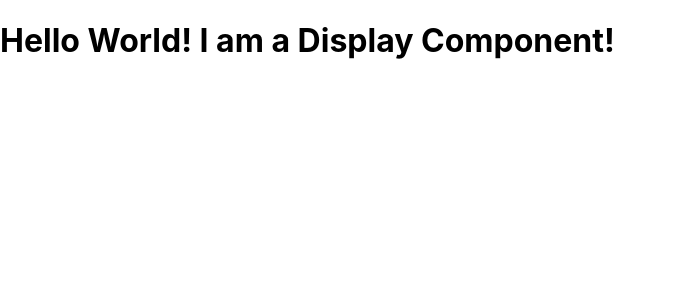
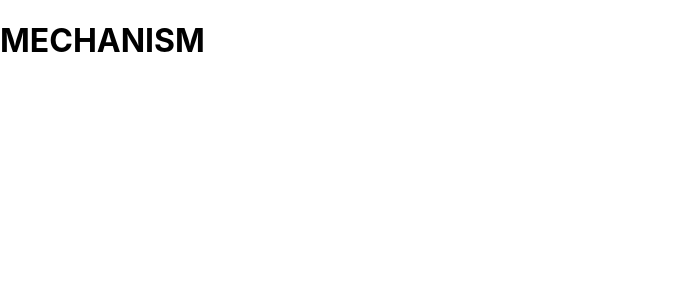
Before and after one commit to RafCas88/trauma_app, a React (Create React App) app: page / in a window 1280 px wide. Shown: the top 300 px of the page, without its empty margins (0-673 px from the left). Built offline with nearby package versions, Linux system fonts and the light colour scheme.

Commit message:
display component set up

```diff
--- a/src/App.js
+++ b/src/App.js
@@ -5,7 +5,7 @@ import Display from './Display';
 class App extends Component {
   render() {
     return (
-      <Display />
+      <Display title='MECHANISM' />
     );
   }
 }
--- a/src/Display.js
+++ b/src/Display.js
@@ -3,7 +3,9 @@ import React, { Component } from 'react';
 class Display extends Component {
   render() {
   return (
-    <h1>Hello World! I am a Display Component!</h1>
+    <div className='injury-box'>
+    <h1>{this.props.title}</h1>
+    </div>
   )
 }
 }
```
